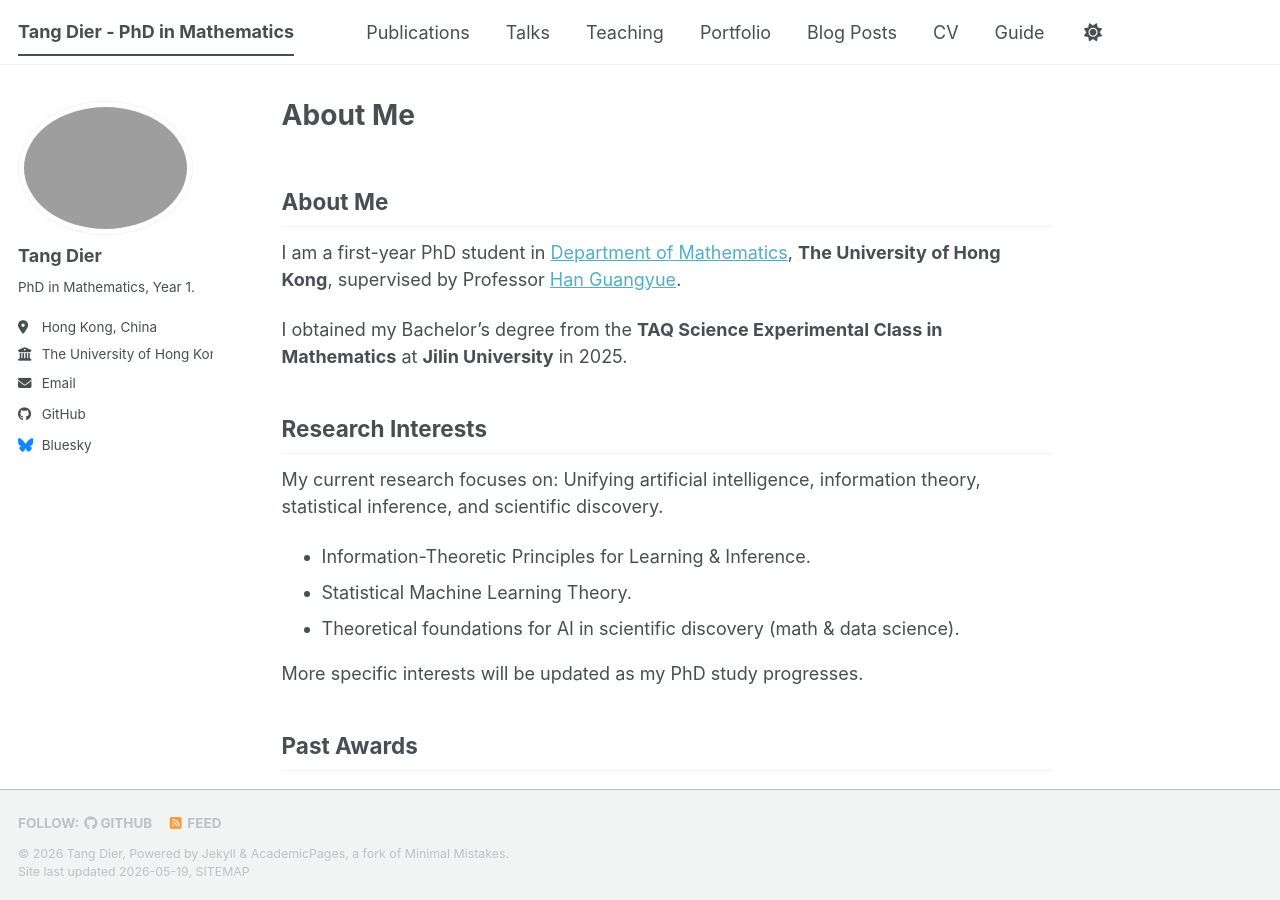
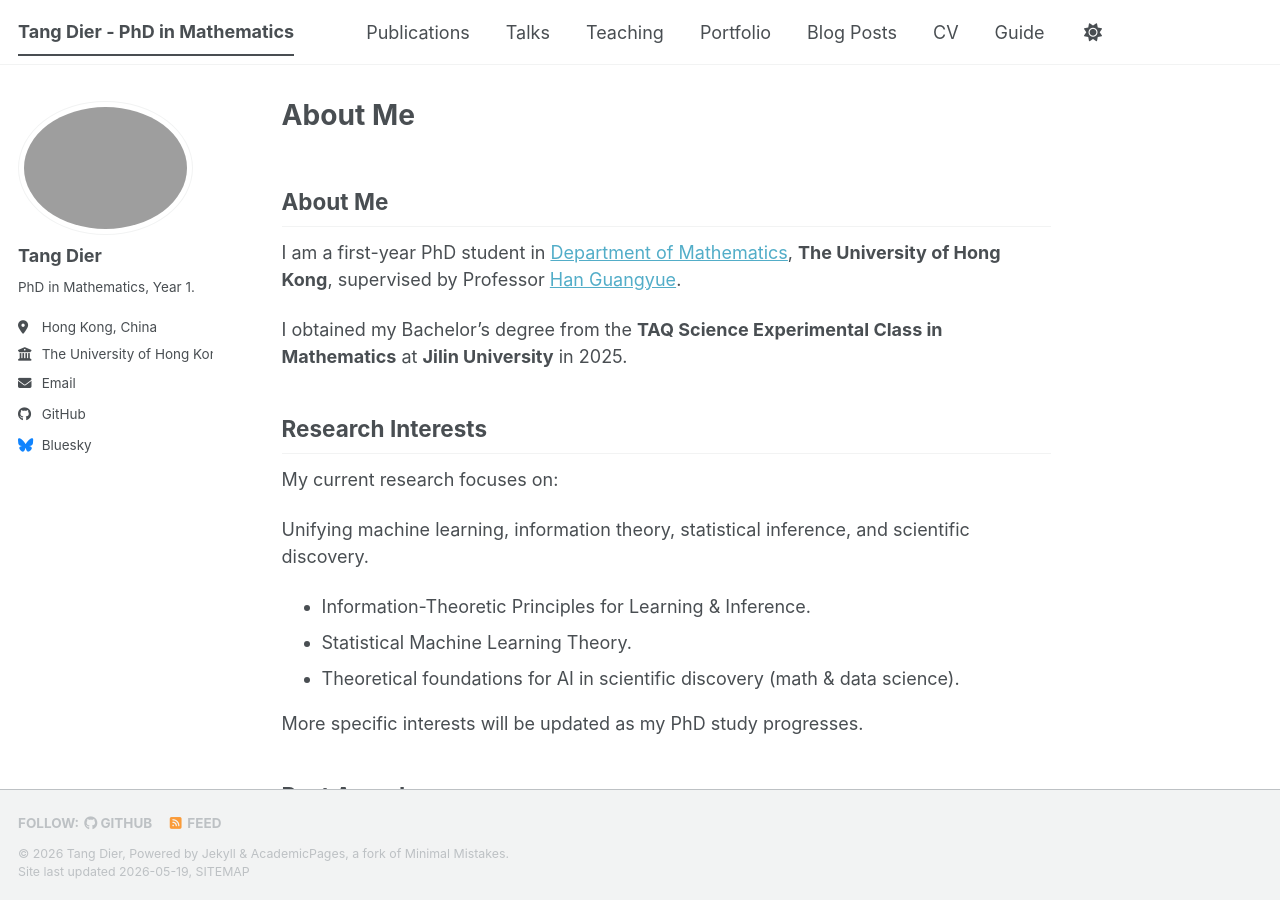
Before and after one commit to TangDier03/tangdier03.github.io, a Jekyll site: the page built from _pages/about.md, in a window 1280 px wide and 900 px high. Built offline with Jekyll 4.4.1, drawn with Linux system fonts in a browser that asks for light colours; a script bundle is joined from its source files by our own code; library files that are not in the unit come from our copies.

Commit message:
Update about.md

```diff
--- a/_pages/about.md
+++ b/_pages/about.md
@@ -16,7 +16,8 @@ I obtained my Bachelor's degree from the **TAQ Science Experimental Class in Mat
 ## Research Interests
 
 My current research focuses on:
-Unifying artificial intelligence, information theory, statistical inference, and scientific discovery.
+
+Unifying machine learning, information theory, statistical inference, and scientific discovery.
 
 - Information-Theoretic Principles for Learning & Inference.
 - Statistical Machine Learning Theory.
```
